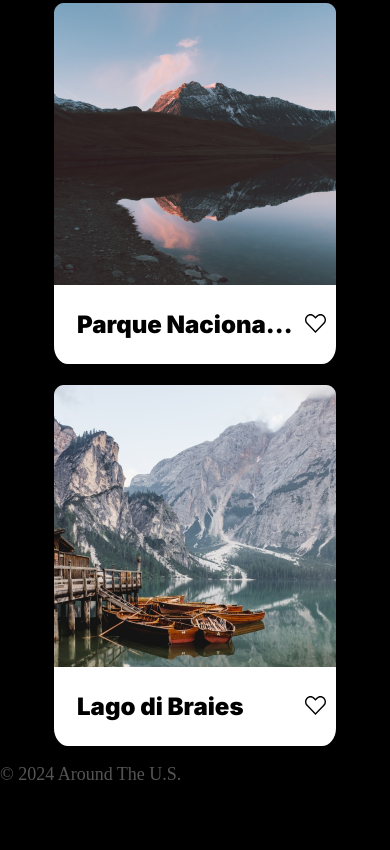
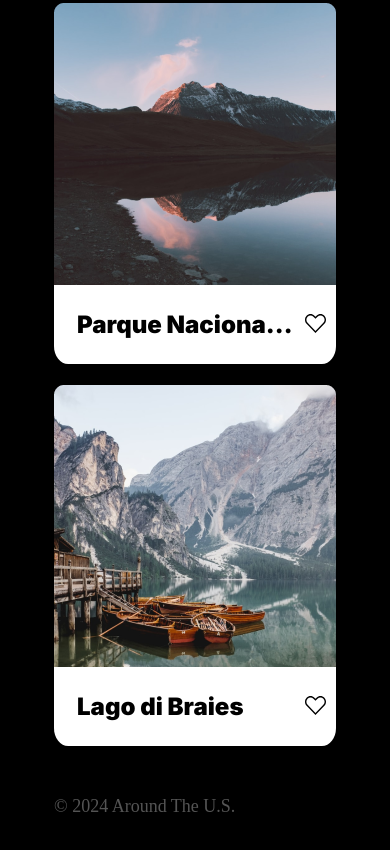
Before and after one commit to JulioHere94/web_project_around, a plain HTML site: page index.html in a window 390 px wide. Shown: the part 1950-2800 px from the top of the page. Before the commit the page ends 2752 px from the top, so only its background shows below. Drawn offline with Linux system fonts and the light colour scheme.

Commit message:
Sprint V7 - commit final v2

```diff
--- a/blocks/footer.css
+++ b/blocks/footer.css
@@ -14,6 +14,7 @@
 
   @media screen and (max-width: 624px){
     .footer{
-    margin: auto;
+    width: 282px;
+    margin:50px auto 36px;
     }
   }
```
